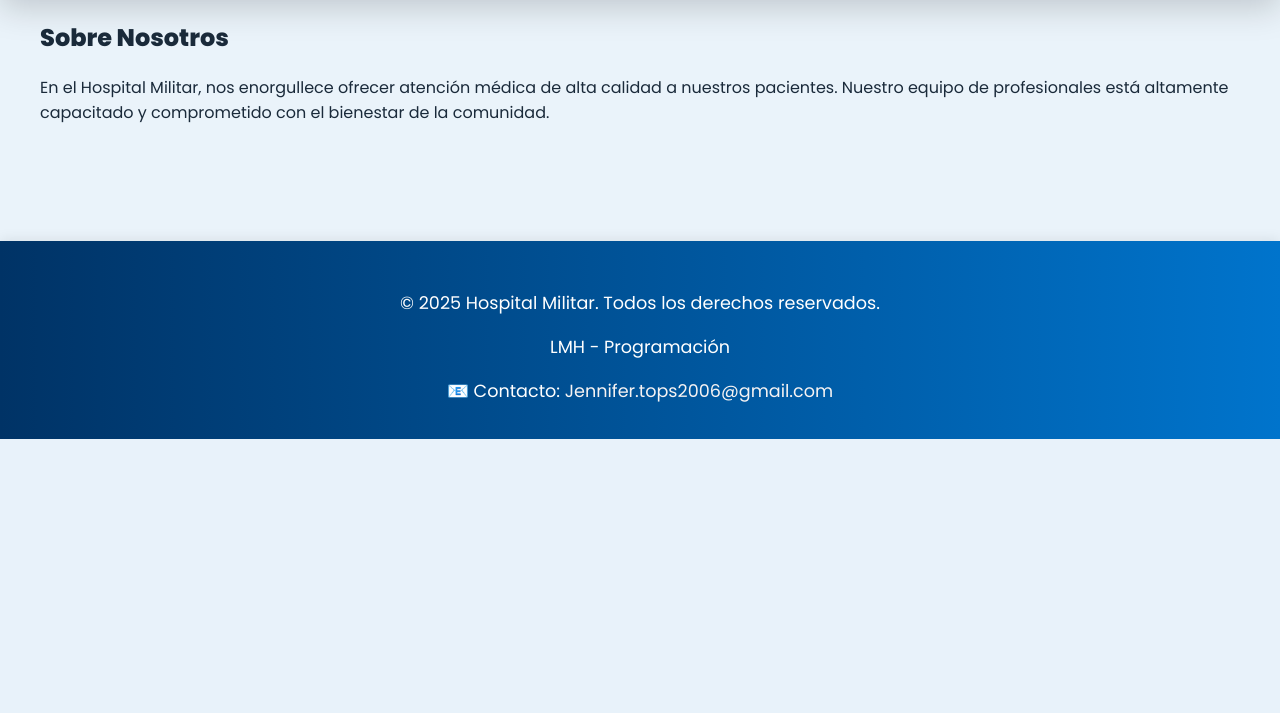
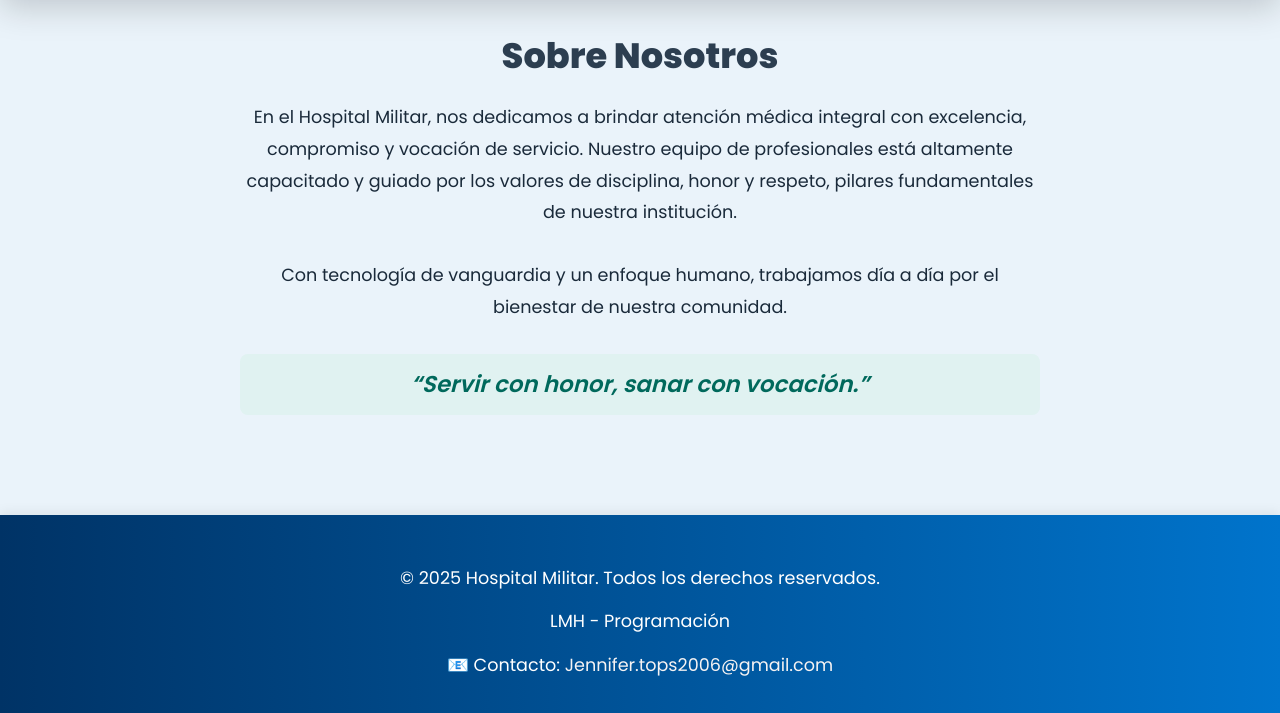
Before and after one commit to JennR06/DesarrolloWeb_Parcial_3, a PHP site: page /DewWeb_4/index.html in a window 1280 px wide. Shown: the part 604-1317 px from the top of the page. Before the commit the page ends 1043 px from the top, so only its background shows below. Run offline with PHP 8.4, Linux system fonts and the light colour scheme.

Commit message:
Add files via upload

```diff
--- a/DewWeb_4/index.html
+++ b/DewWeb_4/index.html
@@ -86,12 +86,15 @@
       </p>
     </div>
   </div>
-      <main>
-      <h2>Sobre Nosotros</h2>
-      <p>
-        En el Hospital Militar, nos enorgullece ofrecer atención médica de alta calidad a nuestros pacientes. Nuestro equipo de profesionales está altamente capacitado y comprometido con el bienestar de la comunidad.
-      </p>
-    </main>
+<main>
+  <h2>Sobre Nosotros</h2>
+  <p>
+    En el Hospital Militar, nos dedicamos a brindar atención médica integral con excelencia, compromiso y vocación de servicio. Nuestro equipo de profesionales está altamente capacitado y guiado por los valores de disciplina, honor y respeto, pilares fundamentales de nuestra institución.
+    <br><br>
+    Con tecnología de vanguardia y un enfoque humano, trabajamos día a día por el bienestar de nuestra comunidad.
+    <strong>“Servir con honor, sanar con vocación.”</strong>
+  </p>
+</main>
   <!-- Pie de página -->
   <footer class="footer">
         <p>&copy; 2025 Hospital Militar. Todos los derechos reservados.</p>
--- a/DewWeb_4/styles1.css
+++ b/DewWeb_4/styles1.css
@@ -143,13 +143,6 @@ body {
   display: block;
 }
 /* ======= Main & Glass Cards ======= */
-main {
-  max-width: 1200px;
-  margin: 0 auto;
-  padding: 0 24px 40px 24px;
-  position: relative;
-  z-index: 2;
-}
 
 .parallax {
   background-image: url('https://images.ecestaticos.com/4lsOadQzcvaD8YVpEjOCYSDqxKA=/0x0:2271x1703/1200x900/filters:fill(white):format(jpg)/f.elconfidencial.com%2Foriginal%2Fa4e%2F13c%2Fe59%2Fa4e13ce5936e7c1ad79c2e80b233d910.jpg');
@@ -215,6 +208,41 @@ main {
   text-decoration: underline;
 }
 
+/* Estilos para la sección Sobre Nosotros */
+main {
+  max-width: 1200px;
+  margin: 0 auto;
+  padding: 0 24px 40px 24px;
+  position: relative;
+  z-index: 2;
+  text-align: center;
+}
+
+main h2 {
+  font-size: 2.2em;
+  font-weight: 800;
+  margin-bottom: 20px;
+  color: #2c3e50;
+}
+
+main p {
+  font-size: 1.1em;
+  line-height: 1.8;
+  max-width: 800px;
+  margin: 0 auto;
+}
+
+main strong {
+  display: block;
+  margin-top: 30px;
+  font-size: 1.3em;
+  font-weight: 600;
+  color: #00695c;
+  font-style: italic;
+  background-color: #e0f2f1;
+  padding: 10px 20px;
+  border-radius: 8px;
+}
 /* ======= Responsive ======= */
 @media (max-width: 900px) {
   .header-content {
```
